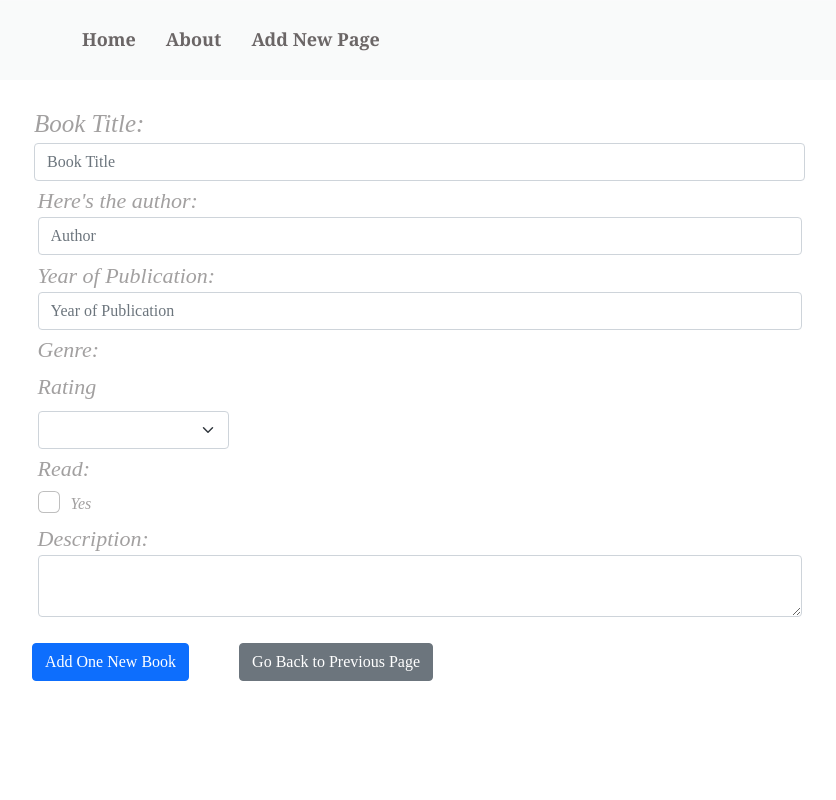
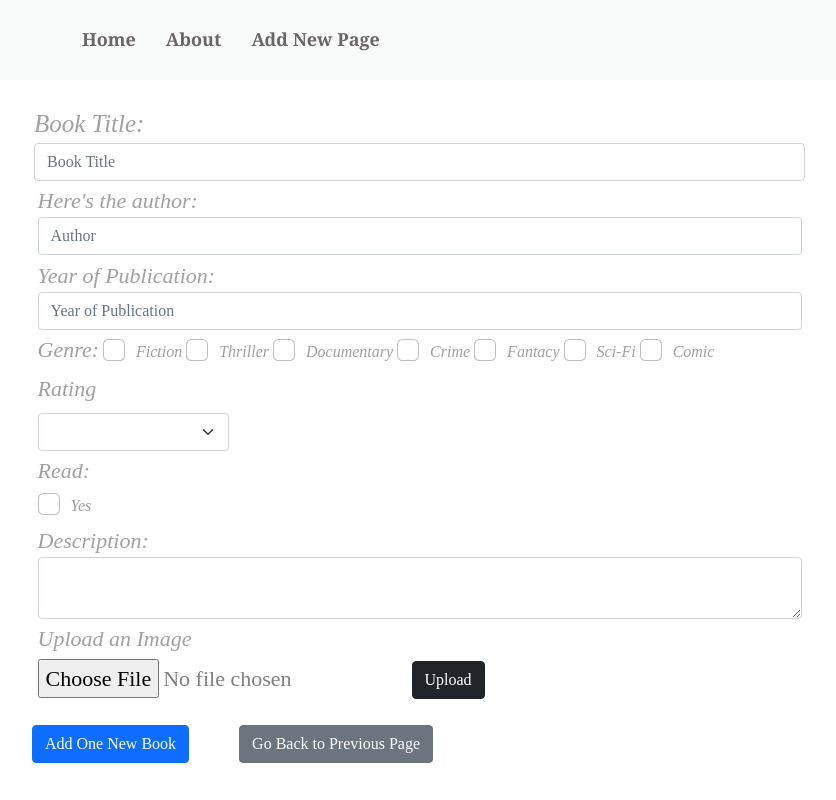
Before and after one commit to k8k8812/Book-Sharing-App, a Vue app: page /addbook in a window 1280 px wide. Shown: the whole page, without its empty margins (23-859 px from the left). Built offline with nearby package versions, Linux system fonts and the light colour scheme.

Commit message:
fixed small bugs for CRUD like, the genre checkbox

```diff
--- a/package.json
+++ b/package.json
@@ -15,6 +15,7 @@
     "express": "^4.17.2",
     "font-awesome": "^4.7.0",
     "mongoose": "^6.1.6",
+    "multer": "^1.4.4",
     "vue": "^2.6.11",
     "vue-router": "^3.2.0",
     "vuex": "^3.6.2"
--- a/src/components/addnotebook.vue
+++ b/src/components/addnotebook.vue
@@ -19,48 +19,48 @@
                     <li><label> Here's the author:  </label><input class="form-control" type="text" placeholder="Author" aria-label="default input example" v-model="book.author"> </li>
                     <li> <label> Year of Publication:  </label> <input class="form-control" type="number" placeholder="Year of Publication" aria-label="default input example"  v-model="book.year"></li>
                     <li id="genre"> <label> Genre:  </label>
-                    <!-- <div class="form-check">
-                        <input class="form-check-input" type="checkbox" value="Fiction" id="flexCheckDefault" v-model="genre">
+                    <div class="form-check">
+                        <input class="form-check-input" type="checkbox" value="Fiction" id="flexCheckDefault" v-model="book.genre">
                         <label class="form-check-label" for="flexCheckDefault" >
                             Fiction
                         </label>
                     </div>
                     <div class="form-check">
-                        <input class="form-check-input" type="checkbox" value="Thriller" id="flexCheckDefault" v-model="genre">
+                        <input class="form-check-input" type="checkbox" value="Thriller" id="flexCheckDefault" v-model="book.genre">
                         <label class="form-check-label" for="flexCheckDefault">
                             Thriller
                         </label>
                     </div>
                     <div class="form-check">
-                        <input class="form-check-input" type="checkbox" value="Documentary" id="flexCheckDefault" v-model="genre">
+                        <input class="form-check-input" type="checkbox" value="Documentary" id="flexCheckDefault" v-model="book.genre">
                         <label class="form-check-label" for="flexCheckDefault">
                             Documentary
                         </label>
                     </div>
                     <div class="form-check">
-                        <input class="form-check-input" type="checkbox" value="Crime" id="flexCheckDefault" v-model="genre">
+                        <input class="form-check-input" type="checkbox" value="Crime" id="flexCheckDefault" v-model="book.genre">
                         <label class="form-check-label" for="flexCheckDefault">
                             Crime
                         </label>
                     </div>
                     <div class="form-check">
-                        <input class="form-check-input" type="checkbox" value="Fantacy" id="flexCheckDefault" v-model="genre">
+                        <input class="form-check-input" type="checkbox" value="Fantacy" id="flexCheckDefault" v-model="book.genre">
                         <label class="form-check-label" for="flexCheckDefault">
                             Fantacy
                         </label>
                     </div>
                     <div class="form-check">
-                        <input class="form-check-input" type="checkbox" value="Sci-Fi" id="flexCheckDefault" v-model="genre">
+                        <input class="form-check-input" type="checkbox" value="Sci-Fi" id="flexCheckDefault" v-model="book.genre">
                         <label class="form-check-label" for="flexCheckDefault">
                             Sci-Fi
                         </label>
                     </div>
                     <div class="form-check">
-                        <input class="form-check-input" type="checkbox" value="Comic" id="flexCheckDefault" v-model="genre">
+                        <input class="form-check-input" type="checkbox" value="Comic" id="flexCheckDefault" v-model="book.genre">
                         <label class="form-check-label" for="flexCheckDefault">
                             Comic
                         </label>
-                    </div>       -->
+                    </div>
                     <!-- </li> {{ title }} {{ author }} {{ year }} {{ genre }} {{ rating }} {{ read }} -->
                     <li> <div class="col-md-3">
                             <label for="validationCustom04" class="form-label">Rating </label>
@@ -89,6 +89,12 @@
                            <div class="input-group">
                             <textarea class="form-control" aria-label="With textarea" v-model="book.descriptions"></textarea></div>
                     </li>
+                    <li><label> Upload an Image </label> </li>
+                        <li><div class="image">
+                            <input type="file" name="book-img" >
+                            <button type="button" class="btn btn-secondary btn-dark"
+                            value="send" > Upload </button>
+                            </div></li>
                     </ul>
                 </div>
 
@@ -158,9 +164,7 @@ export default {
                 alert('Nothing has been added to our database.');
             }
         },
-        // go(){
-        //     this.$router.go(-1);
-        // }
+
     },
 }
 
--- a/src/components/bookdisplay.vue
+++ b/src/components/bookdisplay.vue
@@ -10,7 +10,7 @@
         </p>
         </div>
 
-        <div class="card" style="width: 18rem;" v-for="info in book" :key="info.id" >
+        <div class="card" style="width: 18rem; height: auto" v-for="info in book" :key="info.id" >
         <img :src="info.picUrl" alt="#" class="card-img-top">
         <div class="card-body"  >
             <h5 class="card-title" id="card-title"> {{ info.title }} </h5>
@@ -73,7 +73,7 @@ export default {
 
     .card-img-top {
         width: 100%;
-        height: 390px;
+        max-height: 390px;
         object-fit: fill;
     }
 
--- a/src/components/updatenote.vue
+++ b/src/components/updatenote.vue
@@ -16,48 +16,48 @@
                     <li><label> Here's the author:  </label><input class="form-control" type="text" placeholder="Author" aria-label="default input example" v-model.trim.lazy="book[0].author" ></li>
                     <li> <label> Year of Publication:  </label> <input class="form-control" type="number" placeholder="Year of Publication" aria-label="default input example" v-model="book[0].year"></li>
                     <li id="genre"> <label> Genre:  </label>
-                    <!-- <div class="form-check">
-                        <input class="form-check-input" type="checkbox" value="Fiction" id="flexCheckDefault" v-model="genre">
+                    <div class="form-check">
+                        <input class="form-check-input" type="checkbox" value="Fiction" id="flexCheckDefault" v-model="book[0].genre">
                         <label class="form-check-label" for="flexCheckDefault" >
                             Fiction
                         </label>
                     </div>
                     <div class="form-check">
-                        <input class="form-check-input" type="checkbox" value="Thriller" id="flexCheckDefault" v-model="genre">
+                        <input class="form-check-input" type="checkbox" value="Thriller" id="flexCheckDefault" v-model="book[0].genre">
                         <label class="form-check-label" for="flexCheckDefault">
                             Thriller
                         </label>
                     </div>
                     <div class="form-check">
-                        <input class="form-check-input" type="checkbox" value="Documentary" id="flexCheckDefault" v-model="genre">
+                        <input class="form-check-input" type="checkbox" value="Documentary" id="flexCheckDefault" v-model="book[0].genre">
                         <label class="form-check-label" for="flexCheckDefault">
                             Documentary
                         </label>
                     </div>
                     <div class="form-check">
-                        <input class="form-check-input" type="checkbox" value="Crime" id="flexCheckDefault" v-model="genre">
+                        <input class="form-check-input" type="checkbox" value="Crime" id="flexCheckDefault" v-model="book[0].genre">
                         <label class="form-check-label" for="flexCheckDefault">
                             Crime
                         </label>
                     </div>
                     <div class="form-check">
-                        <input class="form-check-input" type="checkbox" value="Fantacy" id="flexCheckDefault" v-model="genre">
+                        <input class="form-check-input" type="checkbox" value="Fantacy" id="flexCheckDefault" v-model="book[0].genre">
                         <label class="form-check-label" for="flexCheckDefault">
                             Fantacy
                         </label>
                     </div>
                     <div class="form-check">
-                        <input class="form-check-input" type="checkbox" value="Sci-Fi" id="flexCheckDefault" v-model="genre">
+                        <input class="form-check-input" type="checkbox" value="Sci-Fi" id="flexCheckDefault" v-model="book[0].genre">
                         <label class="form-check-label" for="flexCheckDefault">
                             Sci-Fi
                         </label>
                     </div>
                     <div class="form-check">
-                        <input class="form-check-input" type="checkbox" value="Comic" id="flexCheckDefault" v-model="genre">
+                        <input class="form-check-input" type="checkbox" value="Comic" id="flexCheckDefault" v-model="book[0].genre">
                         <label class="form-check-label" for="flexCheckDefault">
                             Comic
                         </label>
-                    </div>       -->
+                    </div>
                     <!-- </li> {{ title }} {{ author }} {{ year }} {{ genre }} {{ rating }} {{ read }} -->
                     <li> <div class="col-md-3">
                             <label for="validationCustom04" class="form-label">Rating </label>
```
Also changed, not shown: 2 other files (tests, documents, lock files or other folders).
